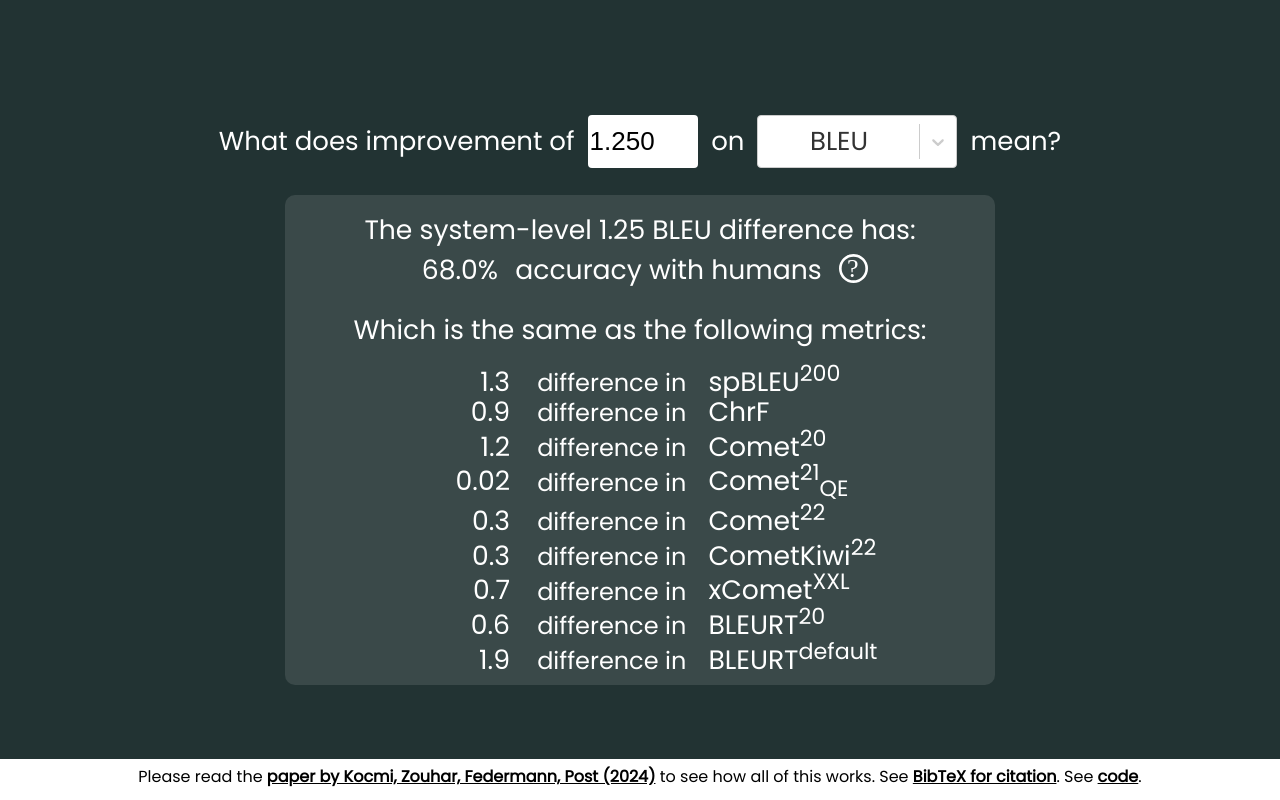
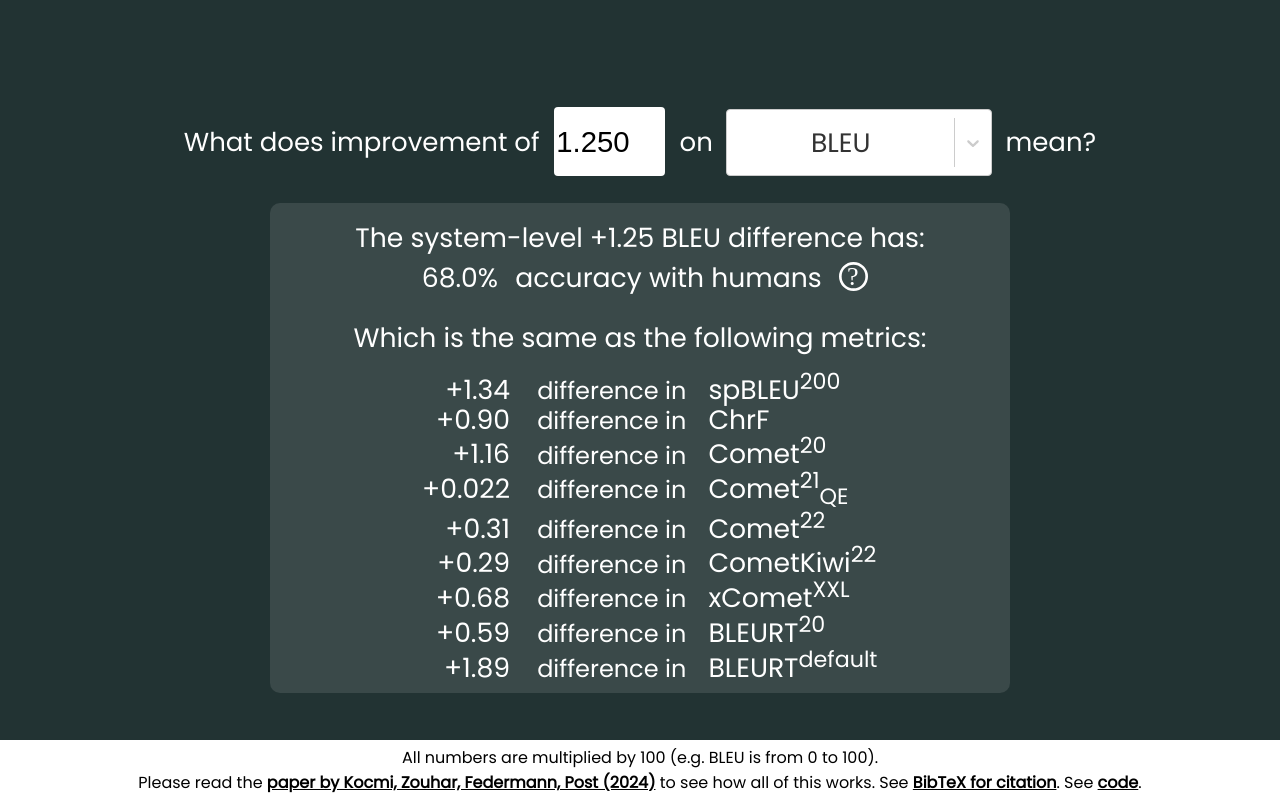
Before and after one commit to kocmitom/MT-Thresholds, a React (Create React App) app: page / in a window 1280 px wide. Built offline with nearby package versions, Linux system fonts and the light colour scheme; the HTML template or start-up script is replaced by a standard one.

Commit message:
misc style updates

```diff
--- a/src/App.tsx
+++ b/src/App.tsx
@@ -95,11 +95,11 @@ function App() {
   let other_metrics = (
     optionsMetrics
       .filter((x) => x.label !== MESSAGE_IN.metric.label)
-      .map((x) => [x.label, Math.abs(ComputeDelta(current_accuracy, x.value)).toFixed(x.value === "comet21qe" ? 2 : 1).replace("NaN", "✕")])
+      .map((x) => [x.label, Math.max(0, ComputeDelta(current_accuracy, x.value)).toFixed(x.value === "comet21qe" ? 3 : 2).replace("NaN", "✕")])
       .map((x) => <li>
-        <span className="number_sector">{x[1]}</span>&nbsp;
+        <span className="number_sector">+{x[1]}</span>&nbsp;
         <span className='label_sector'>difference in</span>&nbsp;
-        <span className="metric_sector" dangerouslySetInnerHTML={{ __html: x[0] as string }}></span>
+        <span className="metric_sector" dangerouslySetInnerHTML={{ __html: `${x[0]}`}}></span>
       </li>)
   )
 
@@ -107,7 +107,7 @@ function App() {
     <div id="message_out">
       <div
         style={{ textAlign: 'center' }}
-        dangerouslySetInnerHTML={{ __html: `The system-level ${MESSAGE_IN.delta} ${MESSAGE_IN.metric.label} difference has:` }}>
+        dangerouslySetInnerHTML={{ __html: `The system-level +${MESSAGE_IN.delta.toFixed(MESSAGE_IN.metric.value === "comet21qe" ? 3 : 2)} ${MESSAGE_IN.metric.label} difference has:` }}>
       </div>
 
       <div
@@ -149,6 +149,7 @@ function App() {
       </div>
       {MESSAGE_OUT}
       <div id="DisclaimerBar">
+        All numbers are multiplied by 100 (e.g. BLEU is from 0 to 100). <br></br>
         Please read the <a href="https://arxiv.org/pdf/2401.06760.pdf">paper by Kocmi, Zouhar, Federmann, Post (2024)</a> to see how all of this works.
         See&nbsp;
         <Popup trigger={<span id="bibtex_button">BibTeX for citation</span>} position="top center" offsetY={10}>
--- a/src/index.css
+++ b/src/index.css
@@ -27,13 +27,19 @@ body {
   color: black;
 }
 
+.Select__control {
+  height: 50pt;
+  width: 200pt;
+  font-size: 20pt;
+}
+
 .Select__menu {
   font-size: 15pt;
 }
 
 .DeltaInput {
-  height: 38pt;
-  font-size: 1em;
+  height: 50pt;
+  font-size: 22pt;
   width: 80pt;
   margin-left: 0.5em;
   margin-right: 0.5em;
@@ -65,7 +71,7 @@ body {
 #message_out {
   margin-top: 20pt;
   font-size: 50pt;
-  width: 680px;
+  width: 710px;
   height: 460px;
   font-size: 20pt;
   text-align: left;
```
